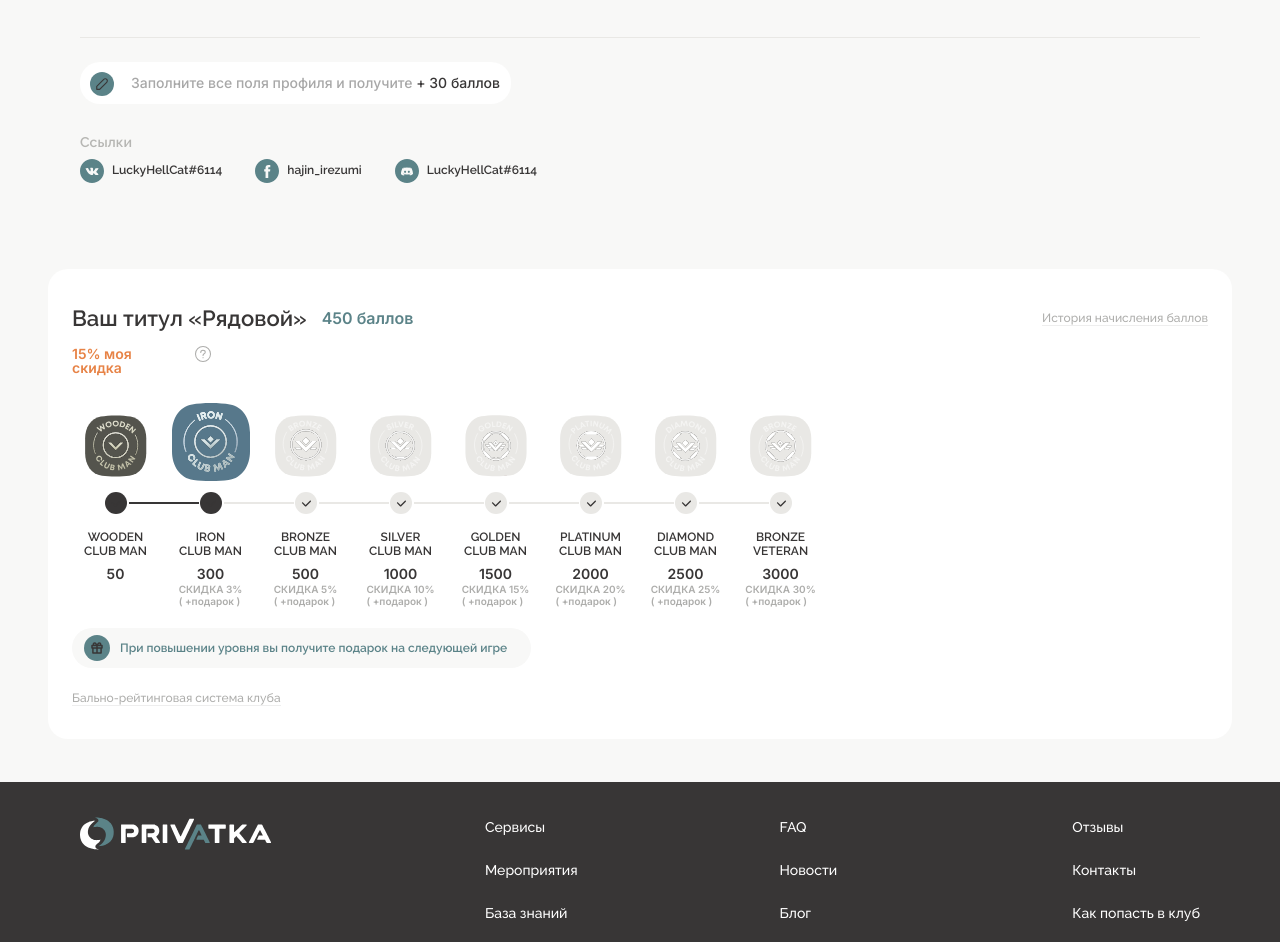
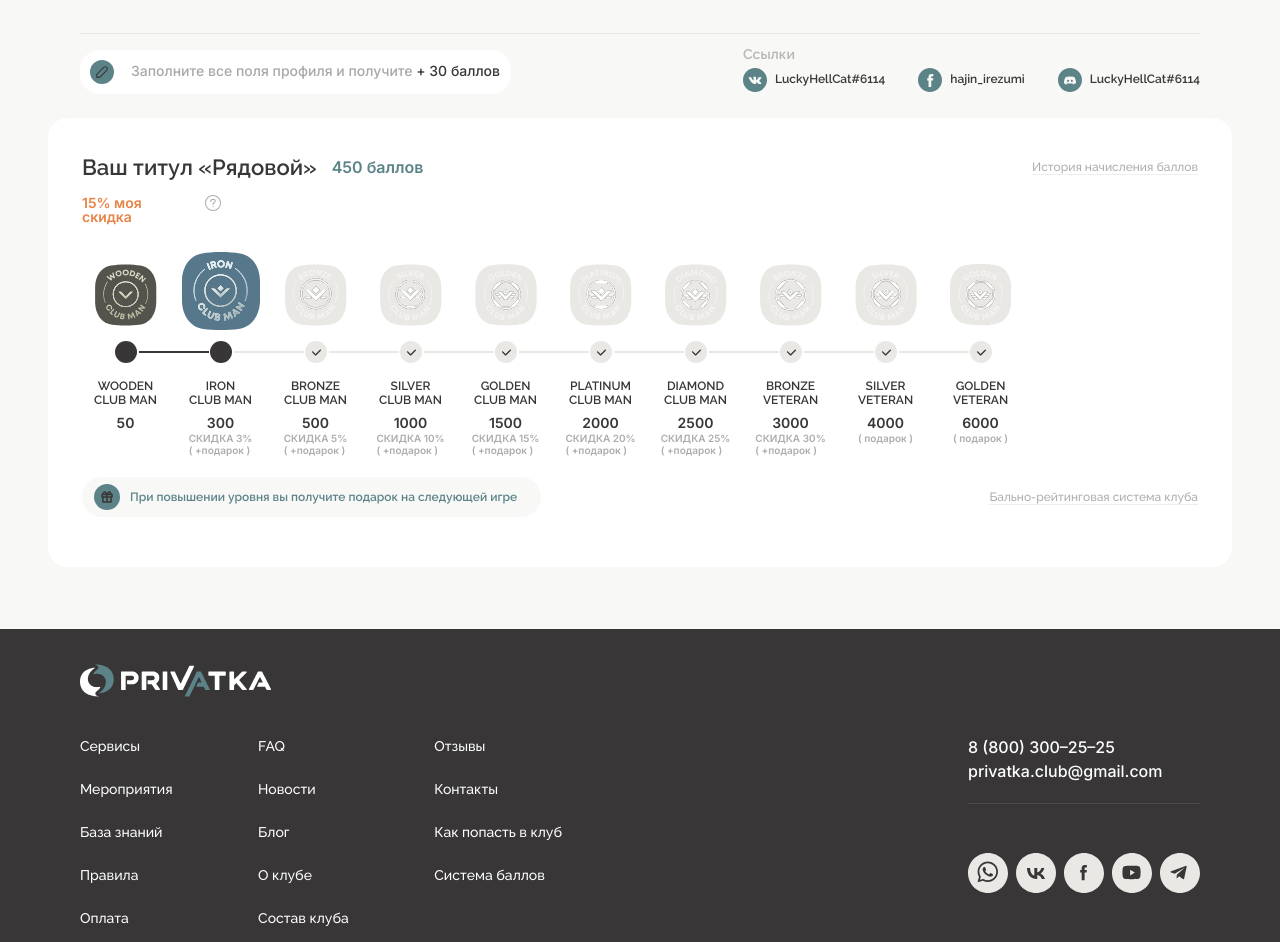
Before and after one commit to Whireless/Flat12, a website: page source/index.html in a window 1280 px wide. Shown: the part 230-1172 px from the top of the page. Drawn offline with nearby package versions, Linux system fonts and the light colour scheme; files that its build step writes are made by us from their sources.

Commit message:
Планшетная версия главной под 1024

```diff
--- a/source/index.html
+++ b/source/index.html
@@ -101,14 +101,14 @@
           <p class="titles__titles-points">500</p>
           <span class="titles__title-sale">СКИДКА 5% <br> ( +подарок )</span>
         </li>
-        <li class="titles__titles-item titles__titles-item--silver">
-          <img class="titles__titles-image" src="img/titles/silver.svg" width="62" height="62" alt="Ты уже второй перед финишем, красавчик.">
+        <li class="titles__titles-item titles__titles-item--silver-1">
+          <img class="titles__titles-image" src="img/titles/silver-1.svg" width="62" height="62" alt="Ты уже второй перед финишем, красавчик.">
           <p class="titles__titles-name">Silver <br> club man</p>
           <p class="titles__titles-points">1000</p>
           <span class="titles__title-sale">СКИДКА 10% <br> ( +подарок )</span>
         </li>
-        <li class="titles__titles-item titles__titles-item--golden">
-          <img class="titles__titles-image" src="img/titles/golden.svg" width="62" height="62" alt="Золотой или жёлтый колобок был в сказке? Я не помню.">
+        <li class="titles__titles-item titles__titles-item--golden-1">
+          <img class="titles__titles-image" src="img/titles/golden-1.svg" width="62" height="62" alt="Золотой или жёлтый колобок был в сказке? Я не помню.">
           <p class="titles__titles-name">Golden <br> club man</p>
           <p class="titles__titles-points">1500</p>
           <span class="titles__title-sale">СКИДКА 15% <br> ( +подарок )</span>
@@ -125,11 +125,23 @@
           <p class="titles__titles-points">2500</p>
           <span class="titles__title-sale">СКИДКА 25% <br> ( +подарок )</span>
         </li>
-        <li class="titles__titles-item titles__titles-item--bronze">
+        <li class="titles__titles-item titles__titles-item--bronze-2">
           <img class="titles__titles-image" src="img/titles/bronze-2.svg" width="62" height="62" alt="Так ты снова на бронзе, хорошо это или плохо?">
           <p class="titles__titles-name">Bronze <br> Veteran</p>
           <p class="titles__titles-points">3000</p>
           <span class="titles__title-sale">СКИДКА 30% <br> ( +подарок )</span>
+        </li>
+        <li class="titles__titles-item titles__titles-item--silver-2">
+          <img class="titles__titles-image" src="img/titles/silver-2.svg" width="62" height="62" alt="">
+          <p class="titles__titles-name">Silver <br> Veteran</p>
+          <p class="titles__titles-points">4000</p>
+          <span class="titles__title-sale">( подарок )</span>
+        </li>
+        <li class="titles__titles-item titles__titles-item--golden-2">
+          <img class="titles__titles-image" src="img/titles/golden-2.svg" width="62" height="62" alt="">
+          <p class="titles__titles-name">Golden <br> Veteran</p>
+          <p class="titles__titles-points">6000</p>
+          <span class="titles__title-sale">( подарок )</span>
         </li>
       </ul>
       <div class="titles__bonus-block">
@@ -159,6 +171,7 @@
               <a class="profile__all-friends" href="#" aria-label="Перейти к списку друзей"></a>
             </div>
           </div>
+          <div class="profile__other-info">
             <a class="profile__info-bonus" href="profile.html" aria-label="Перейти к заполнению данных">Заполните все поля профиля и получите <span class="profile__bonus-number">+ 30 баллов</span></a>
             <div class="profile__links">
               <h5 class="profile__links-title">Ссылки</h5>
@@ -168,12 +181,15 @@
             </div>
           </div>
         </div>
+      </div>
     </section>
   </main>
   <footer class="main-footer">
     <div class="container">
+      <div class="main-footer__intro-block">
         <div class="main-footer__main-block">
           <a class="main-footer__footer-logo" href="#" aria-label="Не менее шикарный логотип чем в шапке"></a>
+          <div class="main-footer__links-block">
             <div class="main-footer__our-service">
               <a class="main-footer__footer-link" href="#">Сервисы</a>
               <a class="main-footer__footer-link" href="#">Мероприятия</a>
@@ -195,6 +211,7 @@
               <a class="main-footer__footer-link" href="#">Система баллов</a>
             </div>
           </div>
+        </div>
         <div class="main-footer__contacts-block">
           <div class="main-footer__our-contacts">
             <a class="main-footer__number" href="tel:+78003002525">8 (800) 300–25–25</a>
@@ -206,6 +223,7 @@
             <a class="main-footer__social-link main-footer__social-link--facebook" href="#" aria-label="Мы в Фейсбуке"></a>
             <a class="main-footer__social-link main-footer__social-link--youtube" href="#" aria-label="Канал на Ютубе"></a>
             <a class="main-footer__social-link main-footer__social-link--telegram" href="#" aria-label="Канал в телеграме"></a>
+          </div>
         </div>
       </div>
       <div class="main-footer__copyright-block">
--- a/source/sass/blocks/main-footer.scss
+++ b/source/sass/blocks/main-footer.scss
@@ -158,6 +158,12 @@
     border-bottom: 1px solid $grey7;
   }
 
+  .main-footer__links-block {
+    display: flex;
+    justify-content: space-between;
+    width: 421px;
+  }
+
   .main-footer__our-service {
     display: flex;
     flex-direction: column;
@@ -220,3 +226,36 @@
     margin-left: auto;
   }
 }
+
+@media (min-width: $tabletW) {
+  .main-footer__intro-block {
+    display: flex;
+    justify-content: space-between;
+  }
+
+  .main-footer__main-block {
+    display: flex;
+    flex-direction: column;
+    row-gap: 38px;
+    width: 482px;
+    padding-bottom: 0;
+    border: none;
+  }
+
+  .main-footer__links-block {
+    width: inherit;
+  }
+
+  .main-footer__contacts-block {
+    flex-direction: column;
+    justify-content: stretch;
+    margin-top: 75px;
+  }
+
+  .main-footer__our-contacts {
+    margin-bottom: 49px;
+    padding-bottom: 24px;
+    border-bottom: 1px solid $grey7;
+  }
+
+}
--- a/source/sass/blocks/main-nav.scss
+++ b/source/sass/blocks/main-nav.scss
@@ -157,3 +157,9 @@
     height: 48px;
   }
 }
+
+@media (min-width: $tabletW) {
+  .main-nav {
+    height: 28px;
+  }
+}
--- a/source/sass/blocks/profile.scss
+++ b/source/sass/blocks/profile.scss
@@ -215,6 +215,7 @@
   .profile__info-bonus {
     font-size: 14px;
     line-height: 20px;
+    height: 22px;
 
     &::before {
       top: 10px;
@@ -243,3 +244,38 @@
     }
   }
 }
+
+@media (min-width: $tabletW) {
+  .profile {
+    margin-top: 76px;
+  }
+
+  .profile__info-block {
+    margin-bottom: 24px;
+  }
+
+  .profile__basic-info {
+    justify-content: stretch;
+    margin-bottom: 16px;
+  }
+
+  .profile__friends {
+    margin-left: 166px;
+    margin-bottom: 8px;
+  }
+
+  .profile__other-info {
+    display: flex;
+    justify-content: space-between;
+    align-items: center;
+  }
+
+  .profile__links {
+    margin-top: -13px;
+    margin-bottom: 0;
+  }
+
+  .profile__links-title {
+    margin-bottom: 8px;
+  }
+}
--- a/source/sass/blocks/titles.scss
+++ b/source/sass/blocks/titles.scss
@@ -256,6 +256,7 @@
     padding: 36px 24px 32px 24px;
     margin-left: 48px;
     margin-right: 48px;
+    margin-bottom: 47px;
   }
 
   .titles__main-info {
@@ -296,3 +297,25 @@
     }
   }
 }
+
+@media (min-width: $tabletW) {
+  .titles {
+    margin-bottom: 62px;
+    padding: 36px 34px 50px 34px;
+  }
+
+  .titles__bonus-block {
+    display: flex;
+    justify-content: space-between;
+    margin-top: 21px;
+  }
+
+  .titles__level-bonus {
+    margin-top: 0;
+    margin-bottom: 0;
+  }
+
+  .titles__rating-info {
+    align-self: center;
+  }
+}
```
Also changed, not shown: source/profile.html (+4 -0 lines), source/img/titles/golden-1.svg (renamed from source/img/titles/golden.svg), source/img/titles/golden-2.svg (added), source/img/titles/silver-1.svg (renamed from source/img/titles/silver.svg), source/img/titles/silver-2.svg (added). Lines whose indentation alone changed are shown as unchanged.
